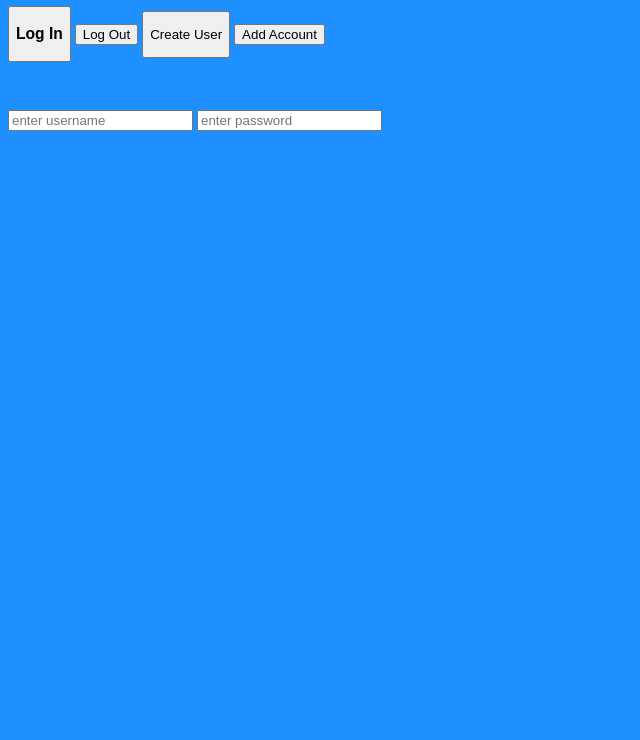
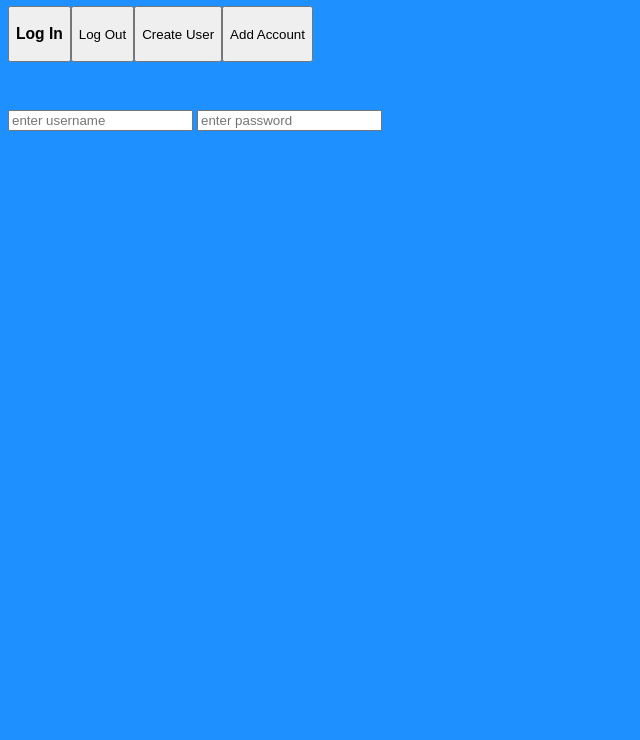
Before and after one commit to whoever11/u1_CSS_Flex_and_GridTT, a plain HTML site: page index.html in a window 1280 px wide. Shown: the part 60-800 px from the top of the page, without its empty margins (0-640 px from the left). Drawn offline with Linux system fonts and the light colour scheme.

Commit message:
some random fun

```diff
--- a/style.css
+++ b/style.css
@@ -5,3 +5,9 @@ body {
 .user-info-container {
     margin-top: 3rem;
 }
+
+#button-container {
+    display: flex;
+    flex-direction: row;
+    justify-content: flex-start;
+}
```
